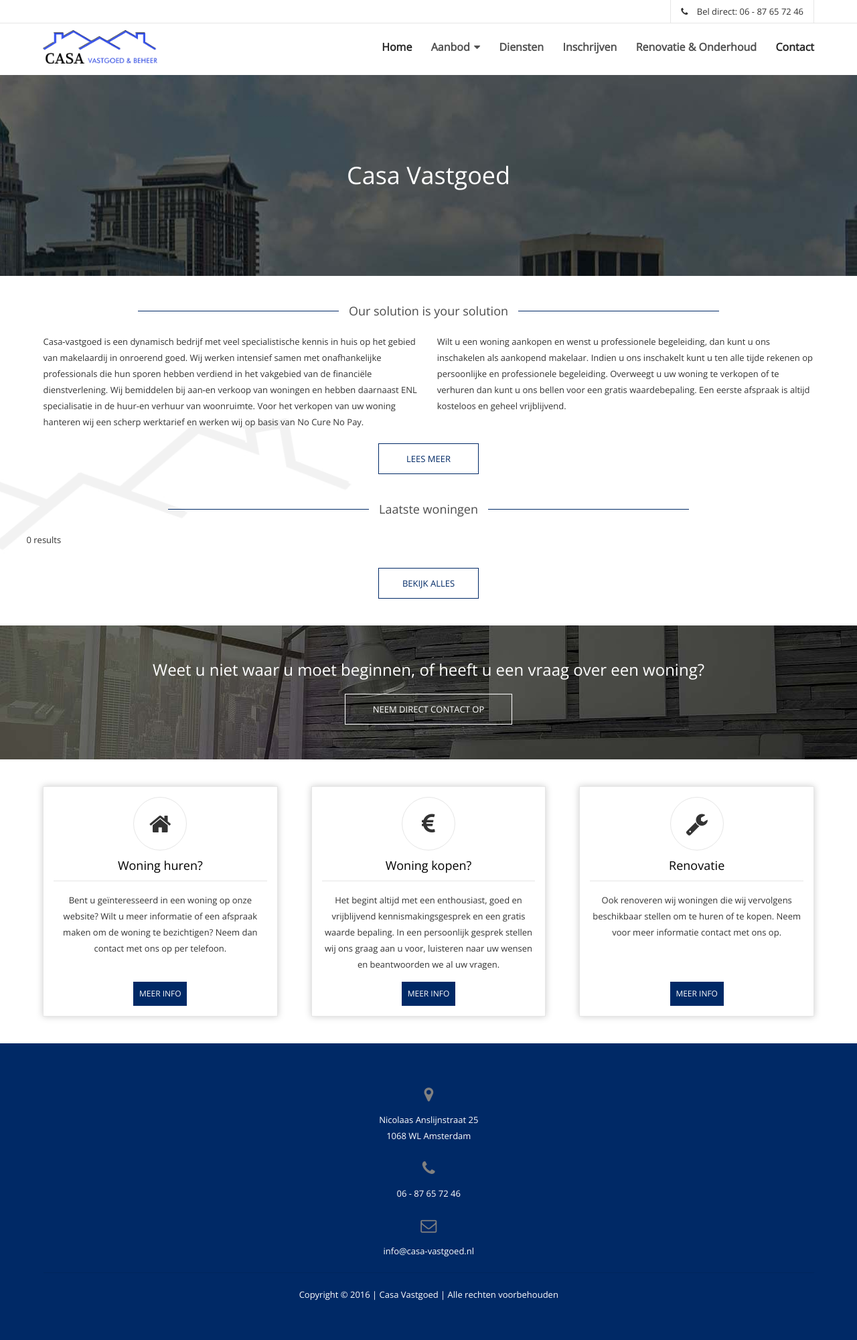
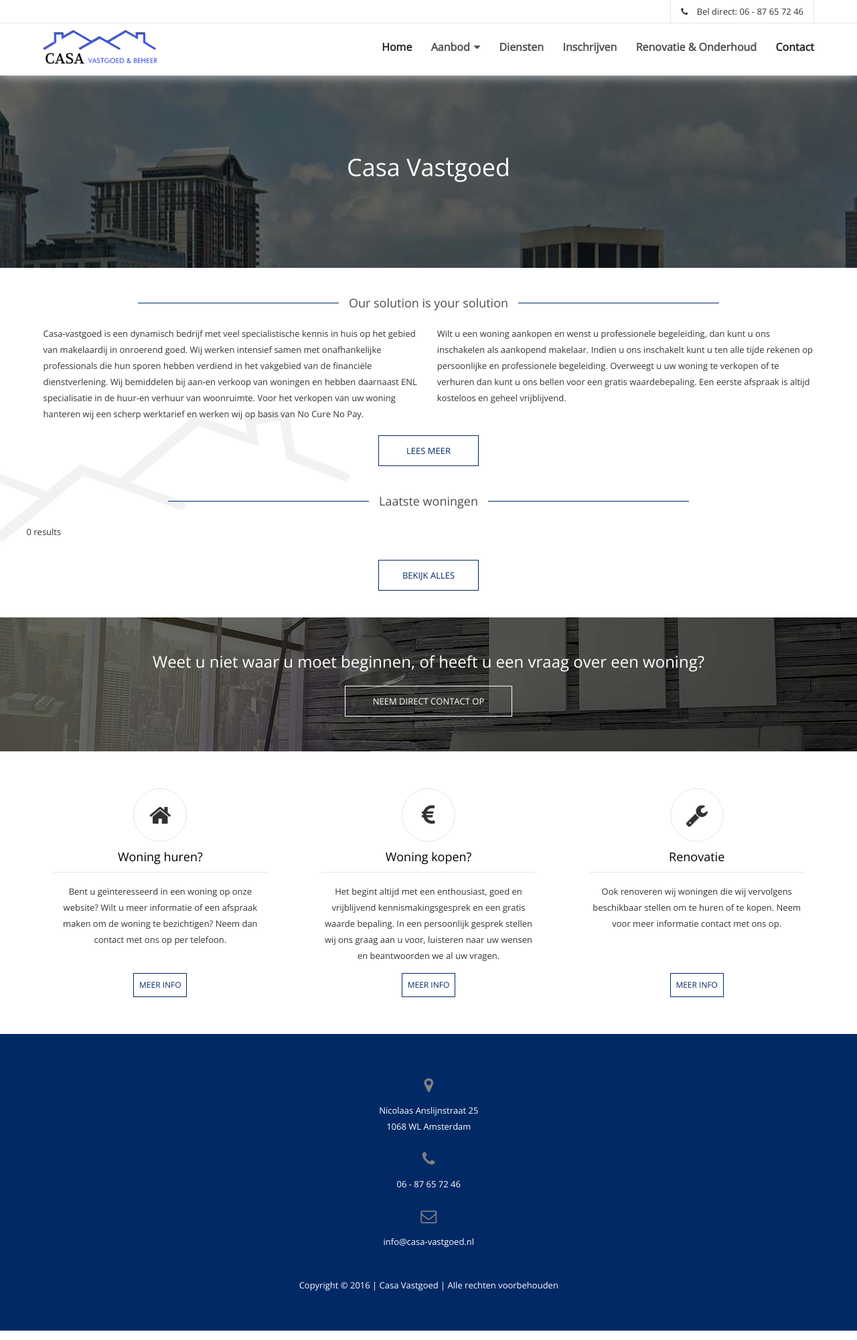
Before and after one commit to Richinel/casavastgoed_git, a PHP site: page / in a window 1280 px wide. Shown: the whole page at 67% size. Run offline with PHP 8.4, Linux system fonts and the light colour scheme; data that the repository does not hold is empty.

Commit message:
Missing files committed =)

```diff
--- a/assets/css/main.css
+++ b/assets/css/main.css
@@ -2,6 +2,7 @@ body {
   background-color: white;
   font-family: 'Open Sans', sans-serif;
   font-size: 13px !important;
+  padding-top: 100px;
 }
 h1,
 h2,
@@ -14,7 +15,7 @@ h6 {
 }
 a {
   color: black;
-  text-decoration: none;
+  text-decoration: none !important;
 }
 a:hover {
   color: #003d9a;
@@ -138,6 +139,14 @@ a:hover {
 }
 .nav {
   min-height: 100px;
+  position: fixed;
+  left: 0;
+  right: 0;
+  top: 0;
+  z-index: 99;
+  background-color: white;
+  border-bottom: 1px solid #e6e6e6;
+  box-shadow: 0 0 15px #ccc;
 }
 .nav .nav_info {
   border-bottom: 1px solid #e6e6e6;
@@ -241,7 +250,6 @@ a:hover {
   text-align: center;
   border: 1px solid #e6e6e6;
   padding: 20px 0;
-  box-shadow: 0 0 10px #ccc;
 }
 .fp_offers .wrapper .row .col .offer .info img {
   height: 300px;
@@ -297,10 +305,8 @@ a:hover {
 }
 .information_blocks .wrapper .row .col {
   text-align: center;
-  border: 1px solid #e6e6e6;
   padding: 15px;
   position: relative;
-  box-shadow: 0 0 10px #ccc;
 }
 .information_blocks .wrapper .row .col i {
   font-size: 35px;
@@ -325,6 +331,8 @@ a:hover {
   left: 0;
   right: 0;
   margin-top: 20px;
+  color: #002966;
+  background: white;
 }
 .bar {
   display: table;
@@ -351,11 +359,11 @@ a:hover {
 }
 .contact .c_text {
   padding: 40px 0;
-  background-color: #f3f3f3;
+  background: url('../images/city.jpg');
 }
 .contact .c_text h2 {
   font-weight: 100;
-  color: #005ce6;
+  color: white;
   text-align: center;
 }
 .contact .c_text hr {
@@ -366,6 +374,7 @@ a:hover {
 }
 .contact .c_text p {
   text-align: center;
+  color: #ffffff;
 }
 .contact .c_form {
   padding: 40px 0;
--- a/assets/css/main.less
+++ b/assets/css/main.less
@@ -9,6 +9,7 @@ body {
 	background-color: white;
 	font-family: 'Open Sans', sans-serif;
 	font-size: 13px !important;
+	padding-top: 100px;
 }
 
 h1,
@@ -23,7 +24,7 @@ h6 {
 
 a {
 	color: black;
-	text-decoration: none;
+	text-decoration: none !important;
 
 	&:hover {
 		color: lighten(@darkblue, 10%);
@@ -167,6 +168,14 @@ a {
 
 .nav {
 	min-height: 100px;
+	position: fixed;
+	left: 0;
+	right: 0;
+	top: 0;
+	z-index: 99;
+	background-color: white;
+	border-bottom: 1px solid @grey;
+	box-shadow: 0 0 15px #ccc;
 
 	.nav_info {
 		border-bottom: 1px solid @grey;
@@ -299,7 +308,7 @@ a {
 					text-align: center;
 					border: 1px solid @grey;
 					padding: 20px 0;
-					box-shadow: 0 0 10px #ccc;
+					//box-shadow: 0 0 10px #ccc;
 
 					.info {
 
@@ -376,10 +385,10 @@ a {
 
 			.col {
 				text-align: center;
-				border: 1px solid @grey;
+				//border: 1px solid @grey;
 				padding: 15px;
 				position: relative;
-				box-shadow: 0 0 10px #ccc;
+				//box-shadow: 0 0 10px #ccc;
 
 				i {
 					font-size: 35px;
@@ -398,6 +407,9 @@ a {
 
 				&:nth-child(2) {
 					margin: 0 50px;
+					//padding: 15px 70px;
+					//border-left: 1px solid @grey;
+					//border-right: 1px solid @grey;
 				}
 
 				.btn-sm {
@@ -407,6 +419,8 @@ a {
 					left: 0;
 					right: 0;
 					margin-top: 20px;
+					color: @darkblue;
+					background: white;
 				}
 			}
 		}
@@ -444,11 +458,11 @@ a {
 
 	.c_text {
 		padding: 40px 0;
-		background-color: lighten(@grey, 5%);
+		background: url('../images/city.jpg');
 
 		h2 {
 			font-weight: 100;
-			color: @blue;
+			color: white;
 			text-align: center;
 		}
 
@@ -461,6 +475,7 @@ a {
 
 		p {
 			text-align: center;
+			color: white
 		}
 	}
 
--- a/controllers/woningen.php
+++ b/controllers/woningen.php
@@ -33,4 +33,6 @@
 	else {
 		echo "0 results";
 	}
+
+	$conn->close();
 ?>
--- a/index.php
+++ b/index.php
@@ -71,7 +71,7 @@
 					<h4>Woning huren?</h4>
 						<hr>
 					<p>
-						Bent u geïnteresseerd in een woning op onze website? Wilt u meer informatie of een afspraak maken om de woning te bezichtigen? Neem dan contact met ons op per telefoon.
+						Bent u ge&iuml;nteresseerd in een woning op onze website? Wilt u meer informatie of een afspraak maken om de woning te bezichtigen? Neem dan contact met ons op per telefoon.
 					</p>
 
 					<div class="btn-sm">
```
Also changed, not shown: assets/images/city.jpg (added).
